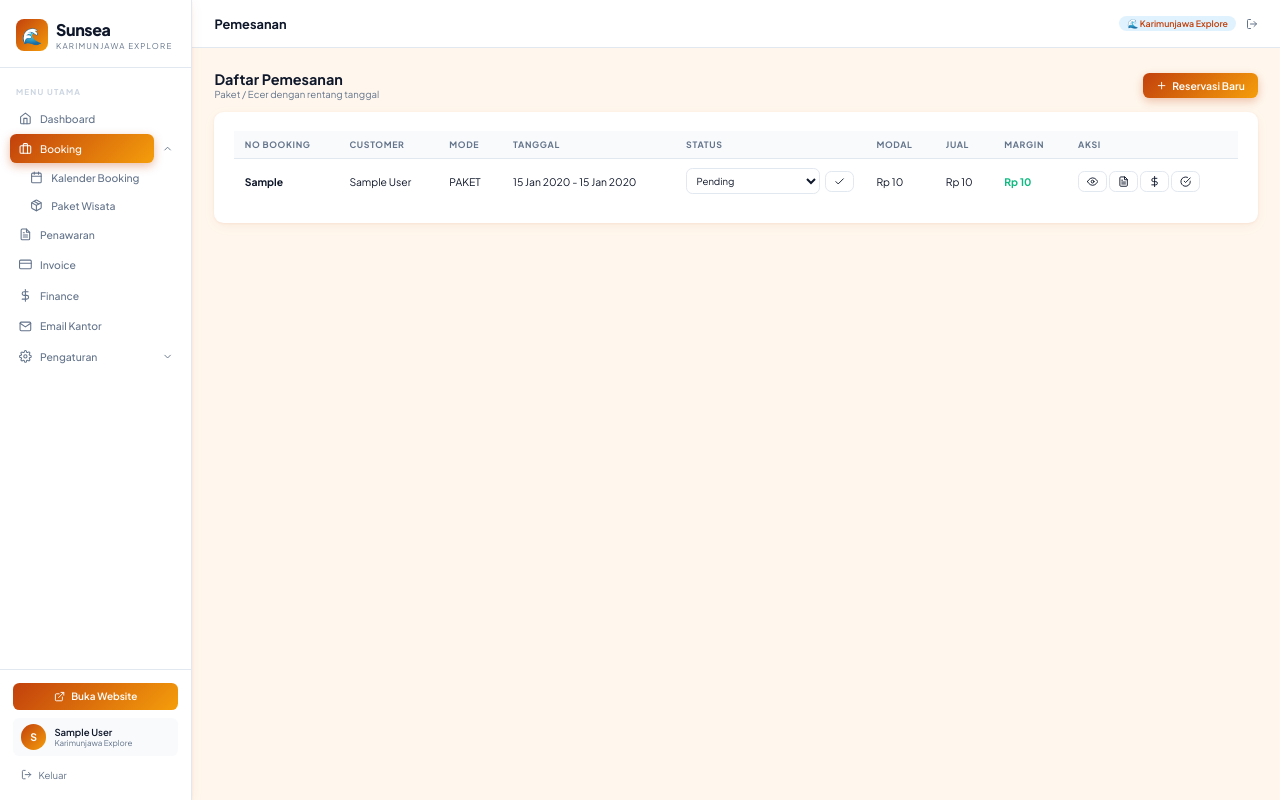
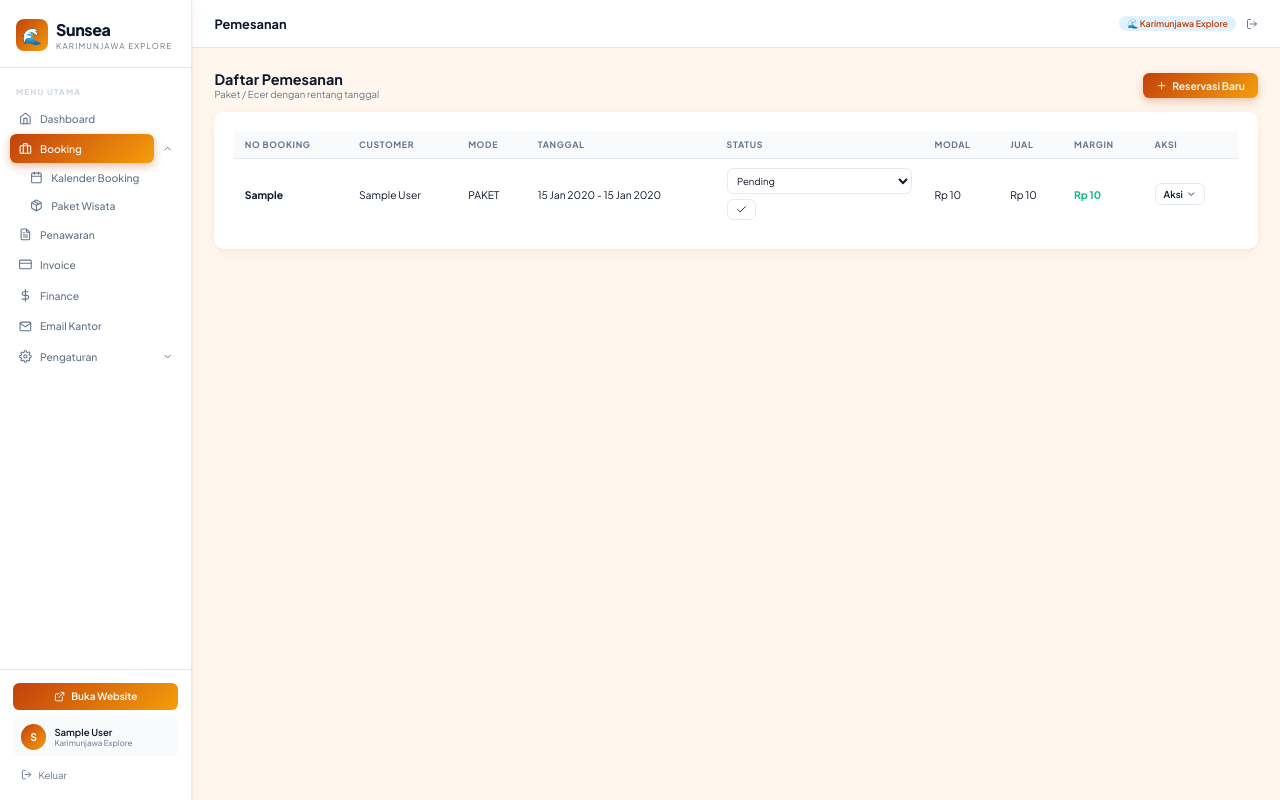
Before and after one commit to yfw29zmjtp-ship-it/karimunjawaexplore, a PHP site: page /adf_system/modules/sunsea/bookings.php in a window 1280 px wide. Run offline with PHP 8.4, Linux system fonts and the light colour scheme; the visitor is signed in with stand-in values (Sample User, id 1); data comes from the database, SQL or seed files in the repository; tables that the repository leaves empty or names only in its code hold one stand-in row (values such as "Sample post"); some libraries are stand-ins or nearby versions.

Commit message:
Daftar Pemesanan: ganti tombol aksi jadi dropdown, tambah badge Lunas/DP berdasarkan pembayaran invoice

```diff
--- a/modules/sunsea/bookings.php
+++ b/modules/sunsea/bookings.php
@@ -745,7 +745,8 @@ $facilities = [];
 
 $list = safeFetchAll(
     $pdo,
-    "SELECT b.*, c.name as customer_name
+    "SELECT b.*, c.name as customer_name,
+        COALESCE((SELECT SUM(i.paid_amount) FROM invoices i WHERE i.internal_notes = CONCAT('booking_id:', b.id)), 0) AS paid_amount_total
     FROM booking_orders b
     JOIN customers c ON c.id=b.customer_id
     ORDER BY b.created_at DESC
@@ -1221,6 +1222,24 @@ include 'layout-header.php';
         </div>
         <a class="ss-btn ss-btn-primary" href="bookings.php?action=add"><i data-feather="plus"></i> Reservasi Baru</a>
     </div>
+    <style>
+        .ss-actions-dropdown { position: relative; display: inline-block; }
+        .ss-actions-dropdown summary { list-style: none; cursor: pointer; display: inline-flex; align-items: center; gap: 4px; }
+        .ss-actions-dropdown summary::-webkit-details-marker { display: none; }
+        .ss-actions-dropdown summary svg { width: 13px; height: 13px; }
+        .ss-actions-dropdown .ss-actions-menu {
+            position: absolute; right: 0; top: calc(100% + 4px); z-index: 20;
+            background: #fff; border: 1px solid var(--ss-gray-1); border-radius: 8px;
+            box-shadow: 0 6px 18px rgba(15,23,42,0.12); min-width: 160px; padding: 6px; text-align: left;
+        }
+        .ss-actions-dropdown .ss-actions-menu a,
+        .ss-actions-dropdown .ss-actions-menu form button {
+            display: block; width: 100%; text-align: left; padding: 7px 10px; font-size: 12.5px;
+            color: var(--ss-text); text-decoration: none; border-radius: 6px; border: none; background: none; cursor: pointer;
+        }
+        .ss-actions-dropdown .ss-actions-menu a:hover,
+        .ss-actions-dropdown .ss-actions-menu form button:hover { background: var(--ss-gray-1); }
+    </style>
     <div class="ss-card">
         <div class="ss-table-wrap">
             <table class="ss-table">
@@ -1239,13 +1258,18 @@ include 'layout-header.php';
                 </thead>
                 <tbody>
                     <?php foreach ($list as $r): ?>
+                        <?php
+                        $sellTotalRow = (float)$r['sell_total'];
+                        $paidTotalRow = (float)$r['paid_amount_total'];
+                        $isLunas = $sellTotalRow > 0 && $paidTotalRow >= $sellTotalRow - 0.01;
+                        ?>
                         <tr>
                             <td><strong><?php echo htmlspecialchars($r['booking_no']); ?></strong></td>
                             <td><?php echo htmlspecialchars($r['customer_name']); ?></td>
                             <td><?php echo strpos((string)$r['notes'], '✍️ Booking Manual') === 0 ? 'MANUAL' : strtoupper($r['booking_mode']); ?></td>
                             <td><?php echo date('d M Y', strtotime($r['start_date'])); ?> - <?php echo date('d M Y', strtotime($r['end_date'])); ?></td>
                             <td>
-                                <form method="POST" style="display:flex;gap:6px;align-items:center;">
+                                <form method="POST" style="display:flex;gap:6px;align-items:center;flex-wrap:wrap;">
                                     <input type="hidden" name="action" value="update_status">
                                     <input type="hidden" name="booking_id" value="<?php echo (int)$r['id']; ?>">
                                     <select name="status" class="ss-select" style="min-width:130px;height:32px;padding:4px 8px;font-size:12px;">
@@ -1256,23 +1280,33 @@ include 'layout-header.php';
                                     <button type="submit" class="ss-btn ss-btn-outline ss-btn-sm" title="Update status">
                                         <i data-feather="check"></i>
                                     </button>
+                                    <?php if ($isLunas): ?>
+                                        <span style="background:#F0FDF4;color:#15803d;font-size:10.5px;font-weight:700;padding:3px 8px;border-radius:20px;white-space:nowrap;">&#10003; Lunas</span>
+                                    <?php elseif ($paidTotalRow > 0): ?>
+                                        <span style="background:#FFF7ED;color:#C2410C;font-size:10.5px;font-weight:700;padding:3px 8px;border-radius:20px;white-space:nowrap;">DP</span>
+                                    <?php endif; ?>
                                 </form>
                             </td>
                             <td><?php echo sunseaRupiah((float)$r['cost_total']); ?></td>
                             <td><?php echo sunseaRupiah((float)$r['sell_total']); ?></td>
                             <td><strong style="color:var(--ss-success)"><?php echo sunseaRupiah((float)$r['margin_amount']); ?></strong></td>
                             <td>
-                                <a class="ss-btn ss-btn-outline ss-btn-sm" href="bookings.php?view=<?php echo $r['id']; ?>"><i data-feather="eye"></i></a>
-                                <a class="ss-btn ss-btn-outline ss-btn-sm" href="bookings.php?action=print_invoice&id=<?php echo $r['id']; ?>" title="Cetak Invoice"><i data-feather="file-text"></i></a>
-                                <a class="ss-btn ss-btn-outline ss-btn-sm" href="bookings.php?action=pay_invoice&id=<?php echo $r['id']; ?>&pay_mode=dp" title="Bayar DP"><i data-feather="dollar-sign"></i></a>
-                                <a class="ss-btn ss-btn-outline ss-btn-sm" href="bookings.php?action=pay_invoice&id=<?php echo $r['id']; ?>&pay_mode=full" title="Pelunasan"><i data-feather="check-circle"></i></a>
-                                <?php if ($r['status'] === 'cancelled'): ?>
-                                    <form method="POST" style="display:inline;" onsubmit="return confirm('Hapus reservasi <?php echo htmlspecialchars(addslashes($r['booking_no'])); ?>? Tindakan ini tidak bisa dibatalkan.');">
-                                        <input type="hidden" name="action" value="delete_booking">
-                                        <input type="hidden" name="booking_id" value="<?php echo (int)$r['id']; ?>">
-                                        <button type="submit" class="ss-btn ss-btn-outline ss-btn-sm" style="color:#dc2626;border-color:#dc2626;" title="Hapus"><i data-feather="trash-2"></i></button>
-                                    </form>
-                                <?php endif; ?>
+                                <details class="ss-actions-dropdown">
+                                    <summary class="ss-btn ss-btn-outline ss-btn-sm">Aksi <i data-feather="chevron-down"></i></summary>
+                                    <div class="ss-actions-menu">
+                                        <a href="bookings.php?view=<?php echo $r['id']; ?>">Lihat Detail</a>
+                                        <a href="bookings.php?action=print_invoice&id=<?php echo $r['id']; ?>">Cetak Invoice</a>
+                                        <a href="bookings.php?action=pay_invoice&id=<?php echo $r['id']; ?>&pay_mode=dp">Bayar DP</a>
+                                        <a href="bookings.php?action=pay_invoice&id=<?php echo $r['id']; ?>&pay_mode=full">Pelunasan</a>
+                                        <?php if ($r['status'] === 'cancelled'): ?>
+                                            <form method="POST" onsubmit="return confirm('Hapus reservasi <?php echo htmlspecialchars(addslashes($r['booking_no'])); ?>? Tindakan ini tidak bisa dibatalkan.');">
+                                                <input type="hidden" name="action" value="delete_booking">
+                                                <input type="hidden" name="booking_id" value="<?php echo (int)$r['id']; ?>">
+                                                <button type="submit" style="color:#dc2626;">Hapus</button>
+                                            </form>
+                                        <?php endif; ?>
+                                    </div>
+                                </details>
                             </td>
                         </tr>
                     <?php endforeach; ?>
```
